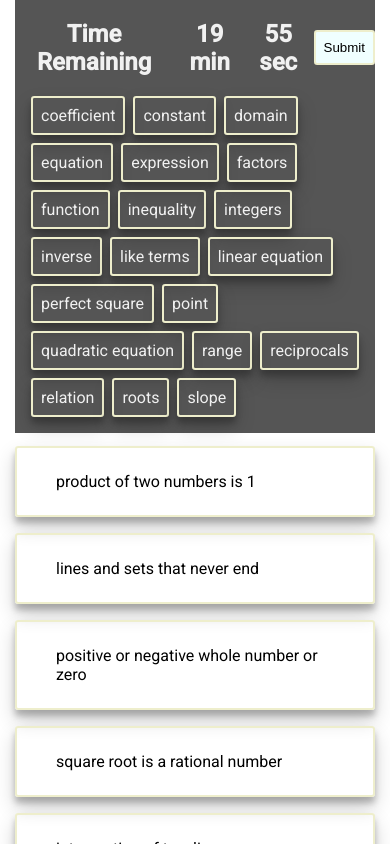
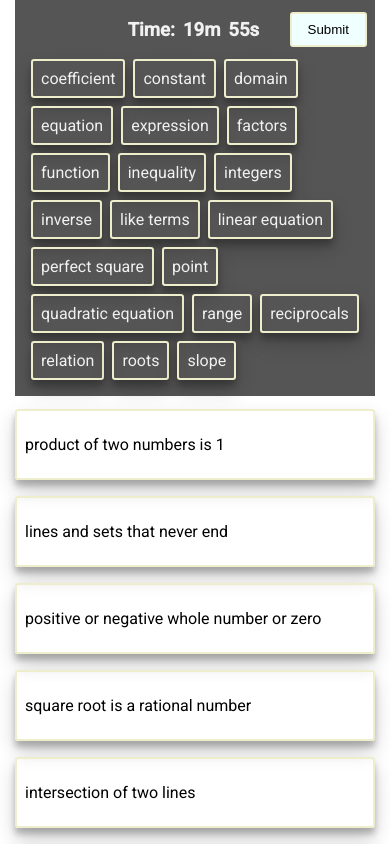
Before and after one commit to Dovernh/Match, an Angular app: page / in a window 390 px wide. Shown: the top 844 px of the page. Built offline with nearby package versions, Linux system fonts and the light colour scheme.

Commit message:
responsive chgs

```diff
--- a/src/app/count-down/count-down.component.html
+++ b/src/app/count-down/count-down.component.html
@@ -1,13 +1,15 @@
-<div class="timer" *ngIf="timeDifference > 0; else timesUp">
-  <span>Time Remaining </span>
-  <span id="minutes" *ngIf="minutesToEndDate > 0">
-    {{ minutesToEndDate }} min</span
-  >
-  <span id="seconds"> {{ secondsToEndDate }} sec</span>
+<div class="timer-container" *ngIf="timeDifference > 0; else timesUp">
+  <div class="timer">
+    <span>Time: </span>
 
-  <div>
-    <button class="submit" type="button" (click)="submit()">Submit</button>
+    <span id="minutes" *ngIf="minutesToEndDate > 0">
+      {{ minutesToEndDate }}m</span
+    >
+
+    <span id="seconds"> {{ secondsToEndDate }}s</span>
   </div>
+
+  <button class="submit" type="button" (click)="submit()">Submit</button>
 </div>
 
 <ng-template #timesUp>
--- a/src/app/count-down/count-down.component.scss
+++ b/src/app/count-down/count-down.component.scss
@@ -1,19 +1,20 @@
-.timer {
-  text-align: center;
+.timer-container {
   display: flex;
   justify-content: center;
   align-items: center;
 
+  .timer {
     span {
       padding-right: 0.2rem;
     }
   }
 
   .submit {
-  padding: 0.5rem;
+    padding: 0.5rem 1rem;
     background: azure;
     border: 2px solid #eec;
     right: 0.5rem;
     border-radius: 0.2rem;
-  justify-content: flex-end;
+    position: absolute;
   }
+}
--- a/src/app/match/match.component.html
+++ b/src/app/match/match.component.html
@@ -1,11 +1,11 @@
 <div class="container">
   <div class="sticky header" #headerContainer>
-    <h2>
+    <h3>
       <app-count-down
         [endMinutes]="20"
         (submitted)="submitted()"
       ></app-count-down>
-    </h2>
+    </h3>
     <div class="words">
       <div
         class="word"
--- a/src/app/match/match.component.scss
+++ b/src/app/match/match.component.scss
@@ -18,6 +18,7 @@
       gap: 0.5rem;
       margin-top: 1rem;
       padding: 0 1rem 1rem 1rem;
+      transition: transform 0.4s ease-in-out;
 
       .word {
         padding: 0.5rem;
@@ -26,6 +27,14 @@
         border: 2px solid var(--primary);
         box-shadow: rgba(0, 0, 0, 0.19) 0px 10px 20px,
           rgba(0, 0, 0, 0.23) 0px 6px 6px;
+
+        &:hover {
+          transform: scale(1.2);
+        }
+
+        &.selected {
+          color: #000;
+        }
       }
     }
   }
@@ -50,8 +59,7 @@
       }
 
       .def {
-        padding: 1rem;
-        margin: 0 15px;
+        padding: 1rem 0;
       }
     }
   }
```
Also changed, not shown: src/manifest.webmanifest. Lines whose indentation alone changed are shown as unchanged.
